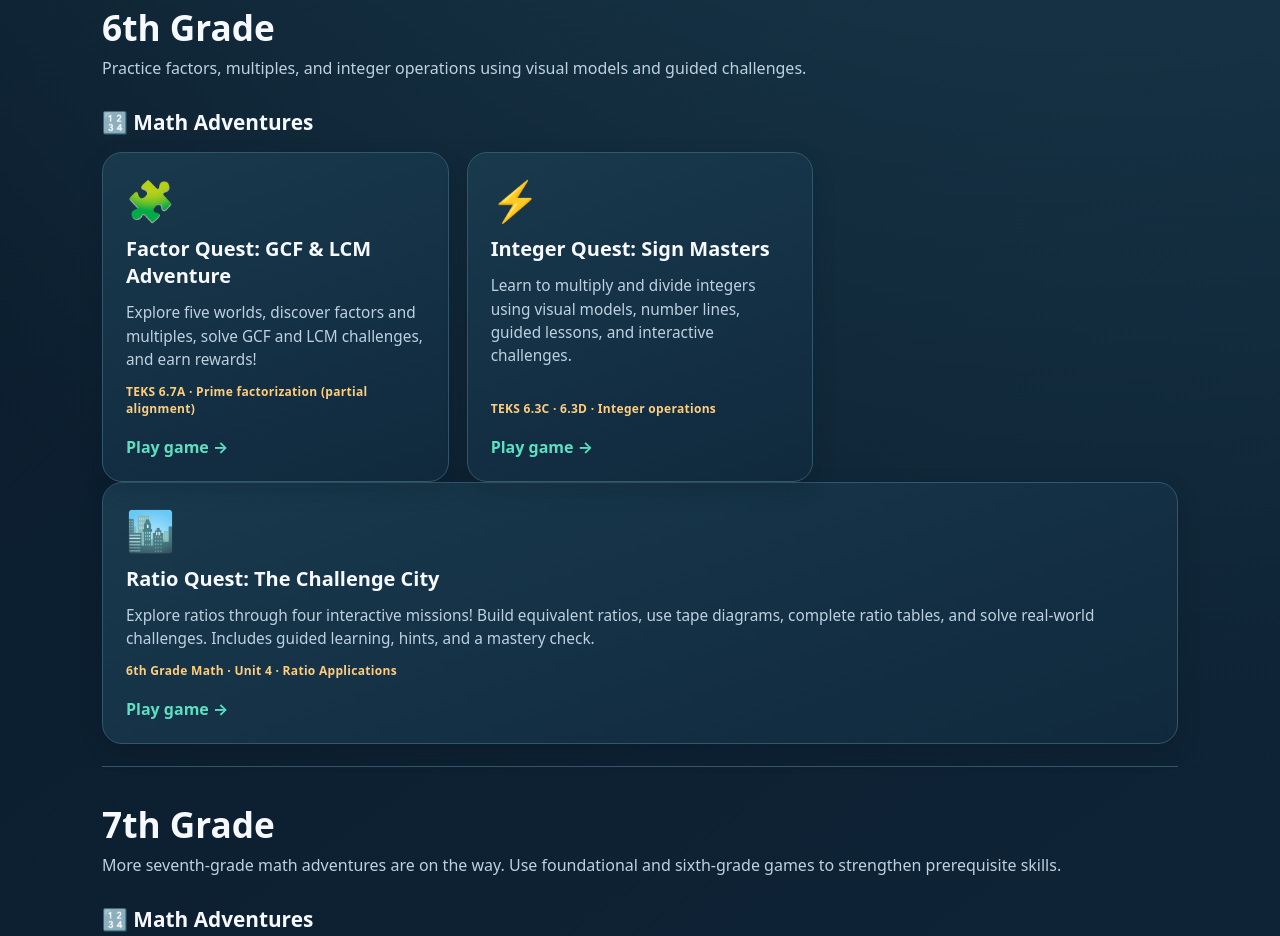
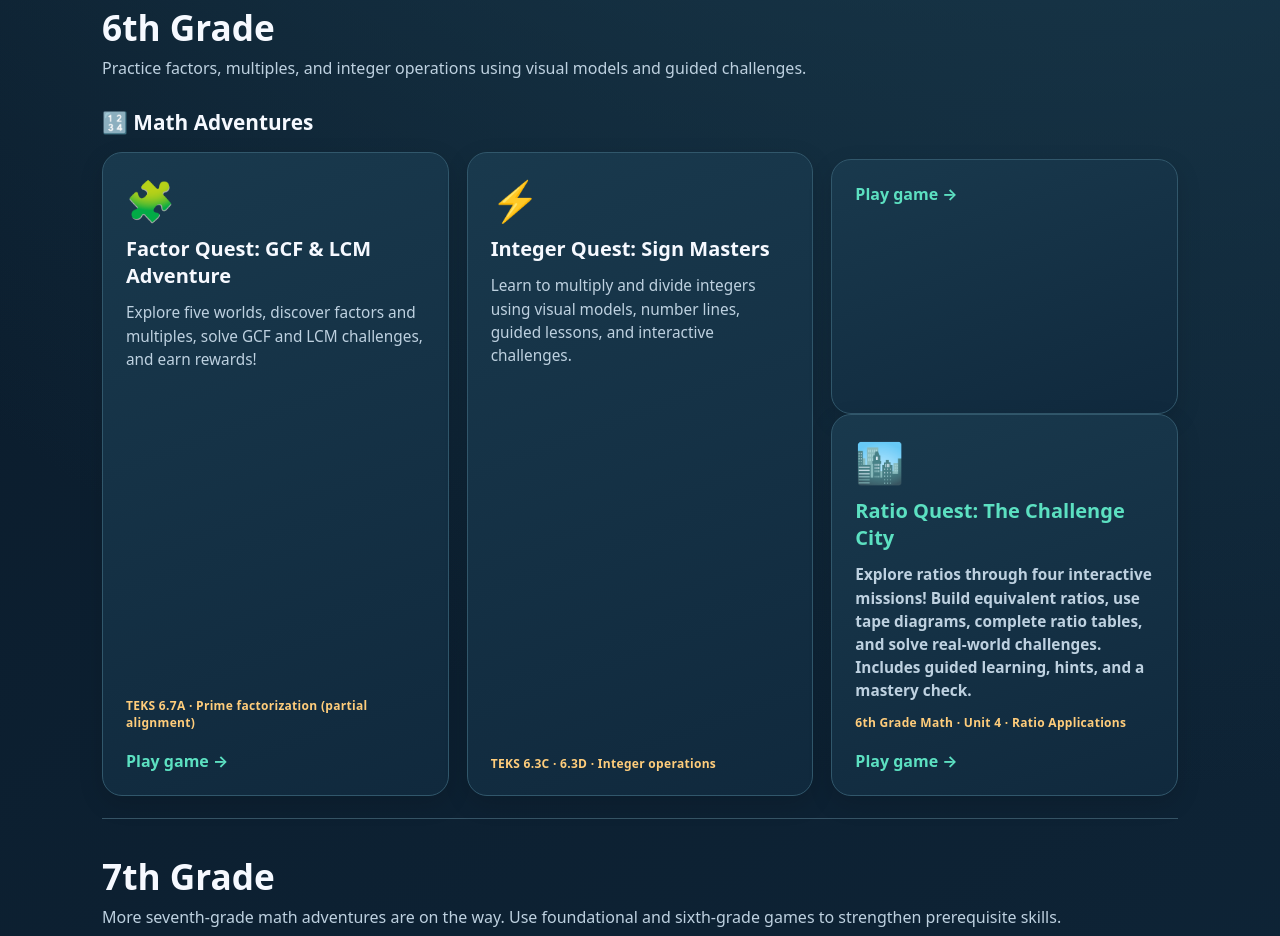
Before and after one commit to learninginflowofficial-cmyk/learning-in-flow-games, a plain HTML site: page index.html in a window 1280 px wide. Shown: the part 1037-1973 px from the top of the page. Drawn offline with Linux system fonts and the light colour scheme.

Commit message:
Update index.html

```diff
--- a/index.html
+++ b/index.html
@@ -24,7 +24,7 @@
 </section>
 <section aria-labelledby="grade6-title" class="grade" id="grade6"><h2 class="grade-title" id="grade6-title">6th Grade</h2><p class="grade-intro">Practice factors, multiples, and integer operations using visual models and guided challenges.</p><div class="section-head"><h3>🔢 Math Adventures</h3></div><div class="grid">
 <a class="game" href="Factor_Quest_GCF_LCM_Adventure.html"><div aria-hidden="true" class="emoji">🧩</div><h4>Factor Quest: GCF &amp; LCM Adventure</h4><p>Explore five worlds, discover factors and multiples, solve GCF and LCM challenges, and earn rewards!</p><div class="tag">TEKS 6.7A · Prime factorization (partial alignment)</div><div class="play">Play game →</div></a>
-<a class="game" href="Integer_Quest_Sign_Masters_Guided.html"><div aria-hidden="true" class="emoji">⚡</div><h4>Integer Quest: Sign Masters</h4><p>Learn to multiply and divide integers using visual models, number lines, guided lessons, and interactive challenges.</p><div class="tag">TEKS 6.3C · 6.3D · Integer operations</div><div class="play">Play game →</div></a></div></section>
+<a class="game" href="Integer_Quest_Sign_Masters_Guided.html"><div aria-hidden="true" class="emoji">⚡</div><h4>Integer Quest: Sign Masters</h4><p>Learn to multiply and divide integers using visual models, number lines, guided lessons, and interactive challenges.</p><div class="tag">TEKS 6.3C · 6.3D · Integer operations</div><div class="play">Play game →</a>
 <a class="game" href="ratio-quest-challenge-city.html"><div aria-hidden="true" class="emoji">🏙️</div><h4>Ratio Quest: The Challenge City</h4><p>Explore ratios through four interactive missions! Build equivalent ratios, use tape diagrams, complete ratio tables, and solve real-world challenges. Includes guided learning, hints, and a mastery check.</p><div class="tag">6th Grade Math · Unit 4 · Ratio Applications</div><div class="play">Play game →</div></a>
 
 
```
